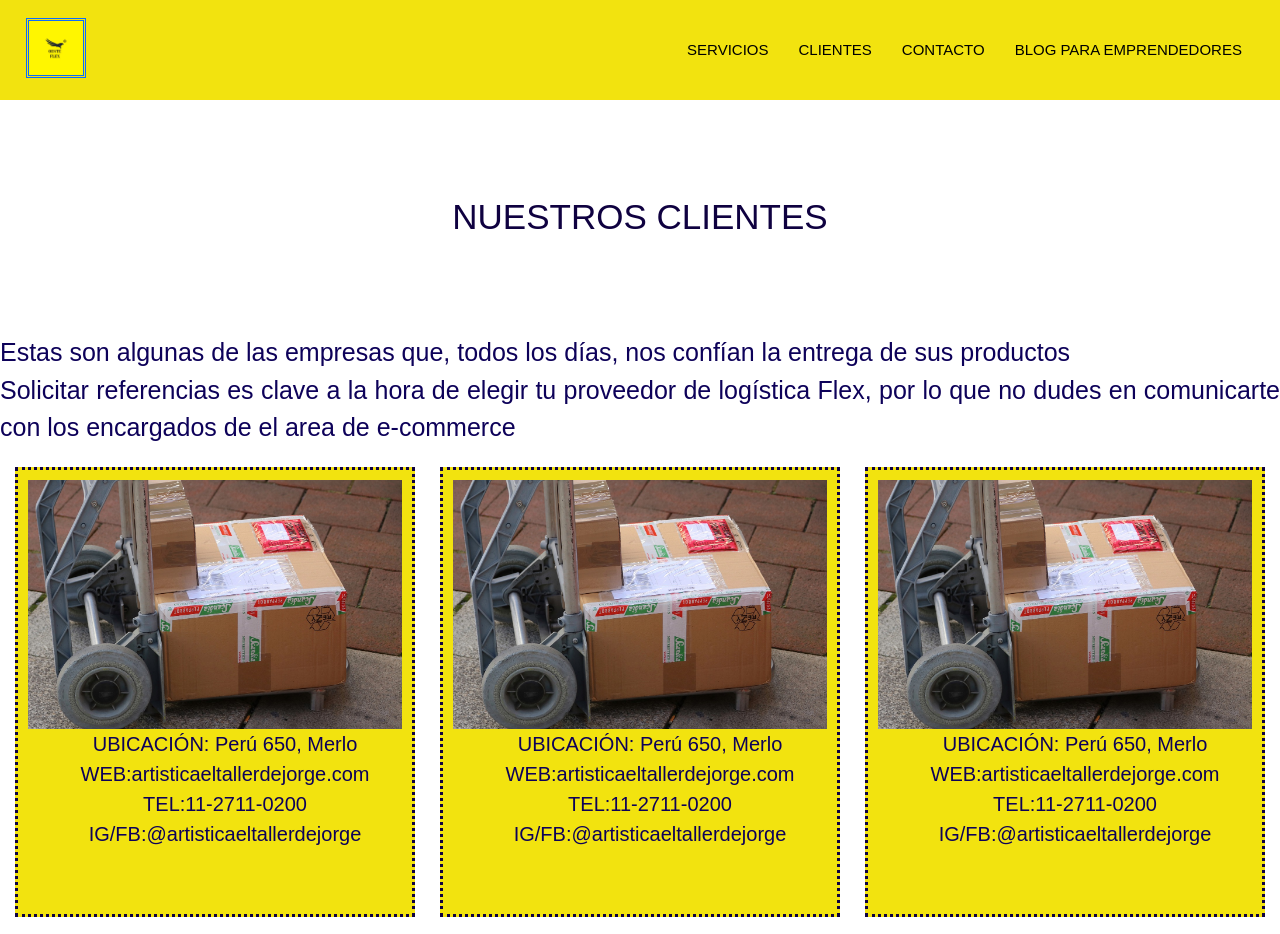
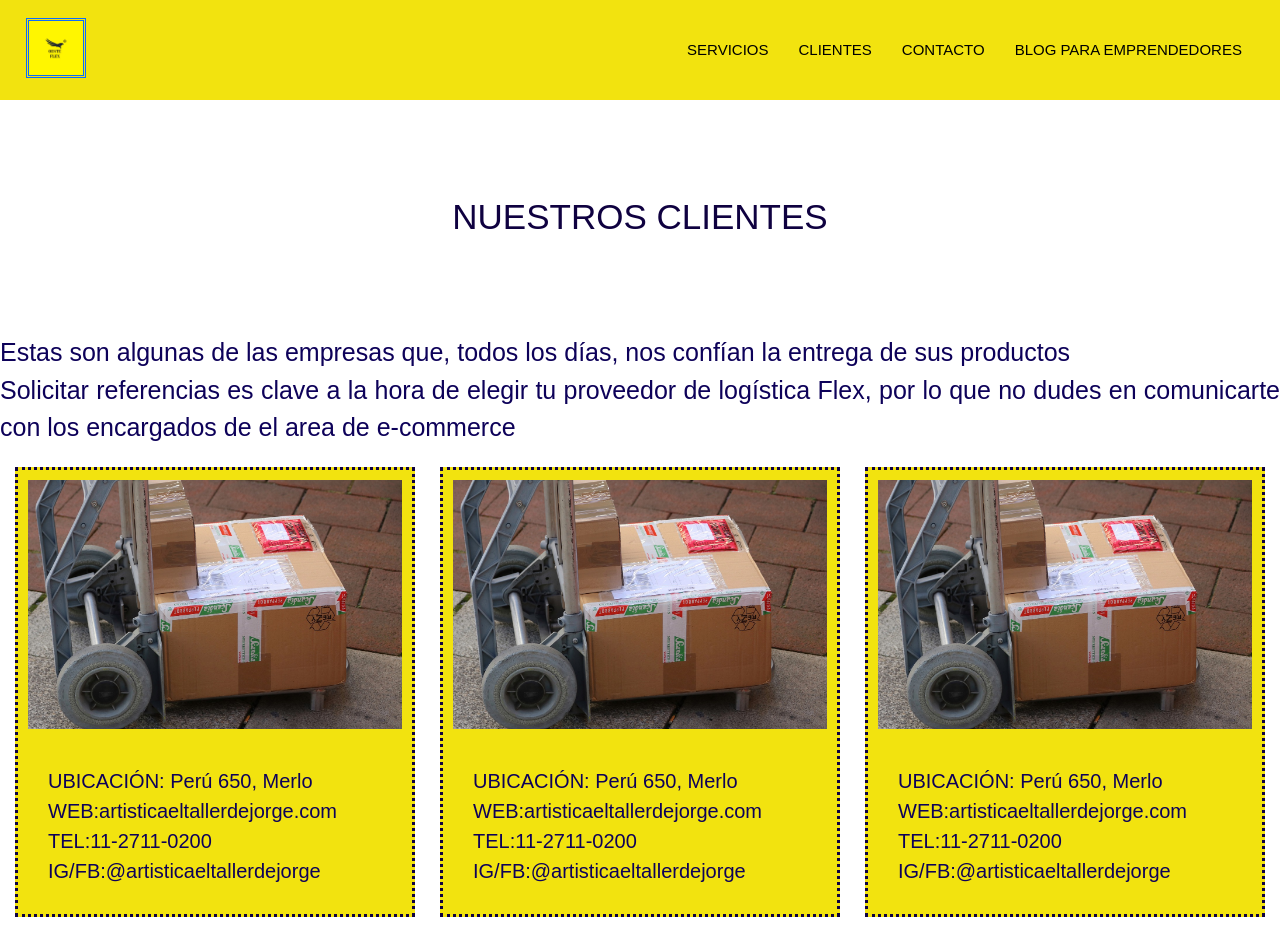
Before and after one commit to NahuelMatiasFolgar/EntregaFinal.Folgar, a plain HTML site: page Pages/clientes.html in a window 1280 px wide. Shown: the top 934 px of the page. Drawn offline with nearby package versions, Linux system fonts and the light colour scheme.

Commit message:
primer archivo repositorio

```diff
--- a/CSS/style.css
+++ b/CSS/style.css
@@ -127,12 +127,15 @@ button {
     margin: 10px;
     display: inline-block;
 }
+.datos-clientes ul {
+    margin-top: 10%;
+    }
 .datos-clientes li {
     font-family: "Bebas Neue", sans-serif;
     font-weight: 400;
     font-style: normal;
     font-size: 2rem;
-    text-align: center;
+    text-align: start;
     list-style-type: none;
     color: #0D0159
 }
```
